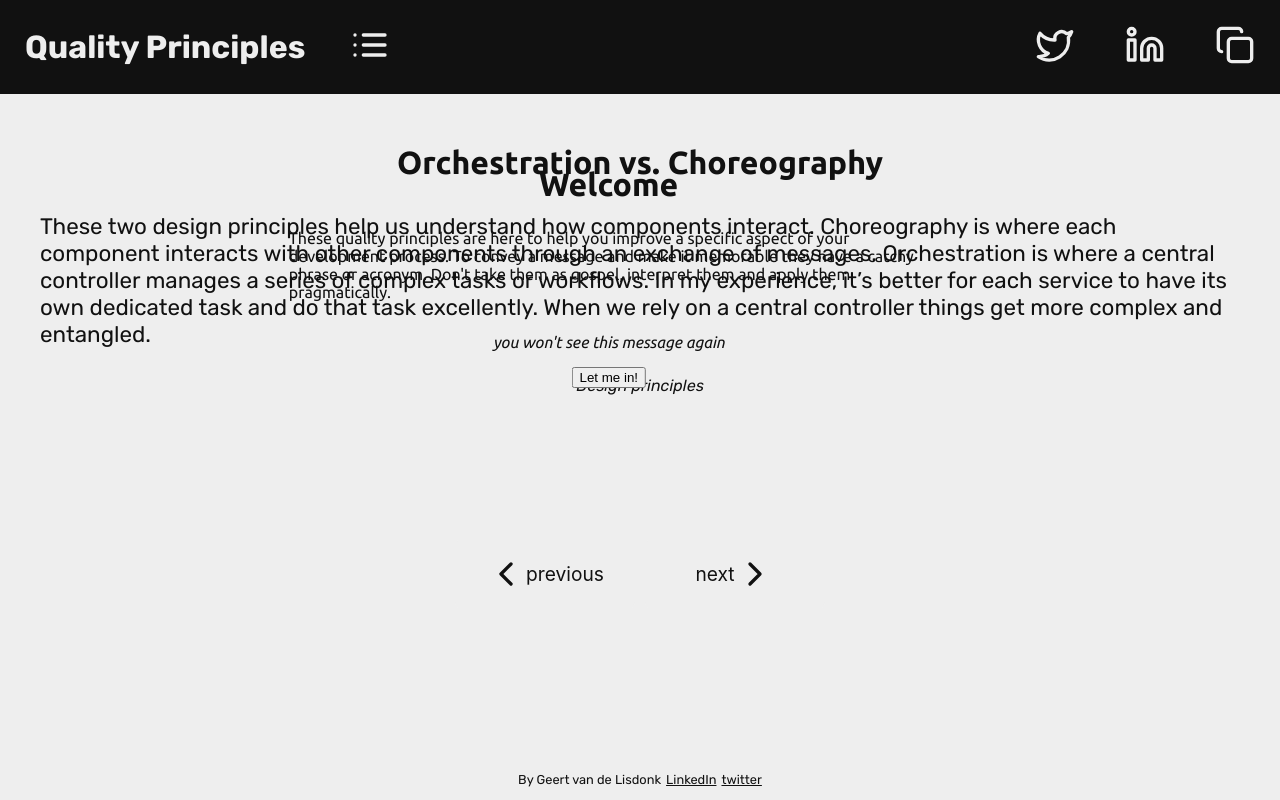
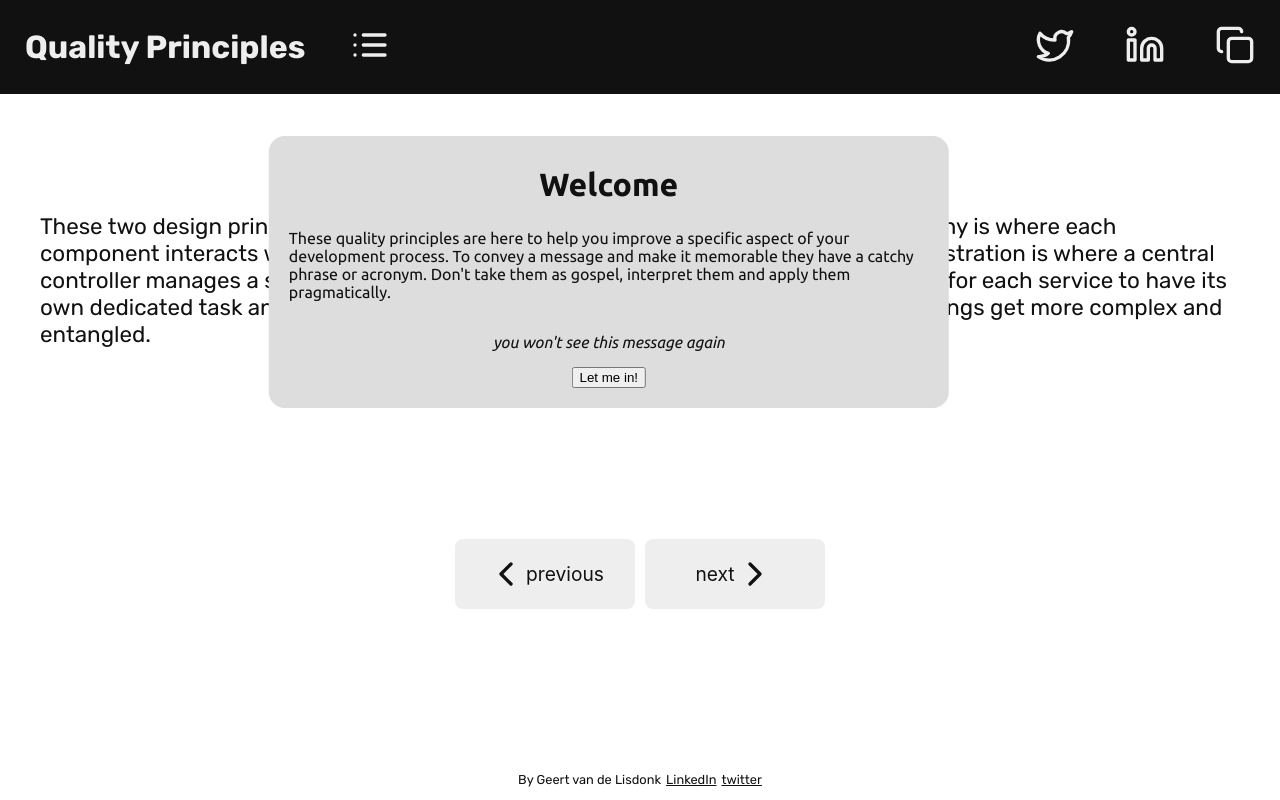
Before and after one commit to testheader/qualityprinciples, a React (Create React App) app: page / in a window 1280 px wide. Built offline with nearby package versions, Linux system fonts and the light colour scheme.

Commit message:
Update App.css

```diff
--- a/src/App.css
+++ b/src/App.css
@@ -2,8 +2,7 @@
 body {
   width: 100%;
   height: 100vh;
-  --bg-color: #EEEEEE;
-    --bg-modal-color: #eeeee;
+    --bg-modal-color: #ddd;
   background-color: var(--bg-color);
   font-size: 16px;
 }
```
